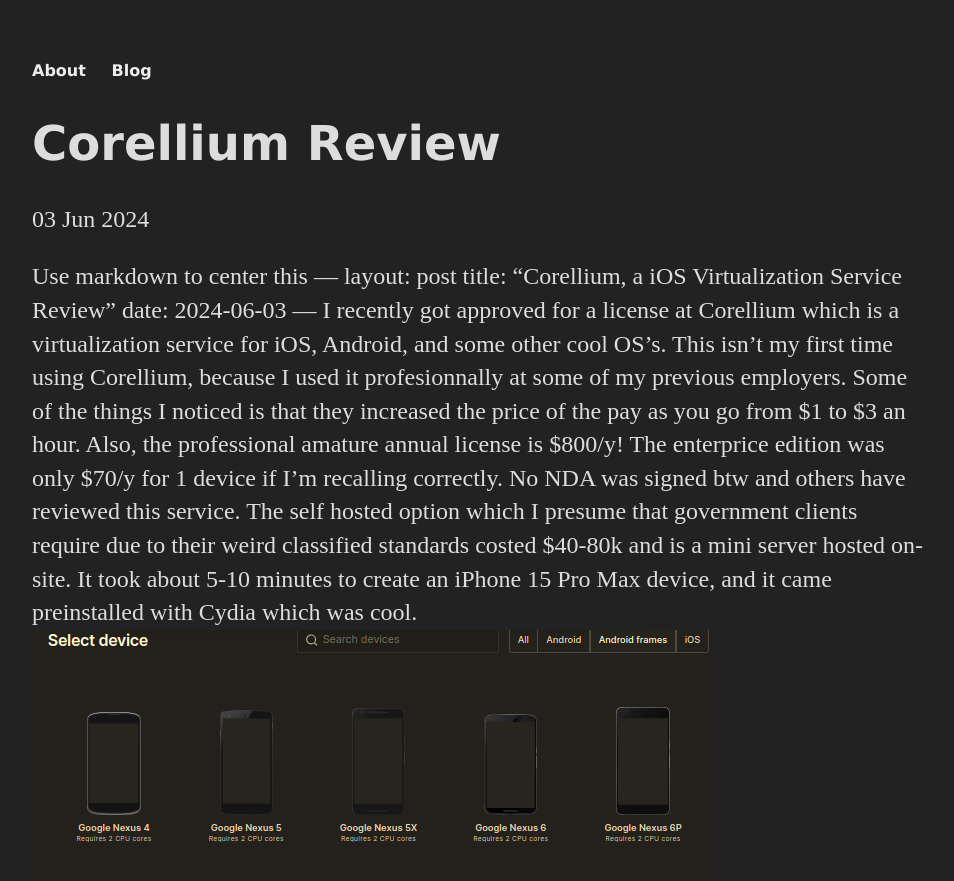
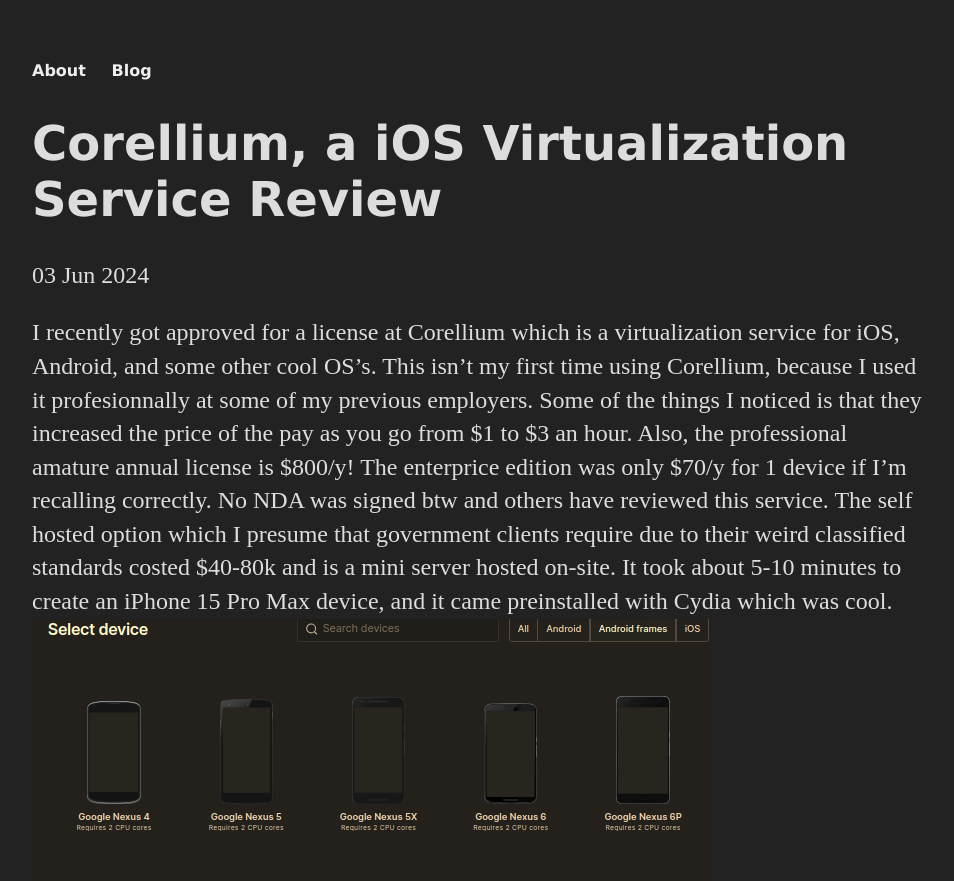
Before and after one commit to qf0/qf0.github.io, a Jekyll site: the page built from _posts/2024-06-03-Corellium-Review.md, in a window 1280 px wide and 900 px high. Shown: the top 881 px of the window, without its empty margins (160-1114 px from the left). Built offline with Jekyll 4.4.1, drawn with Linux system fonts in a browser that asks for light colours; our own code applies the rules of GitHub Pages for plain Markdown files.

Commit message:
Fixed weird spacing

```diff
--- a/_posts/2024-06-03-Corellium-Review.md
+++ b/_posts/2024-06-03-Corellium-Review.md
@@ -1,4 +1,4 @@
-Use markdown to center this ---
+---
 layout: post
 title: "Corellium, a iOS Virtualization Service Review"
 date: 2024-06-03
```
